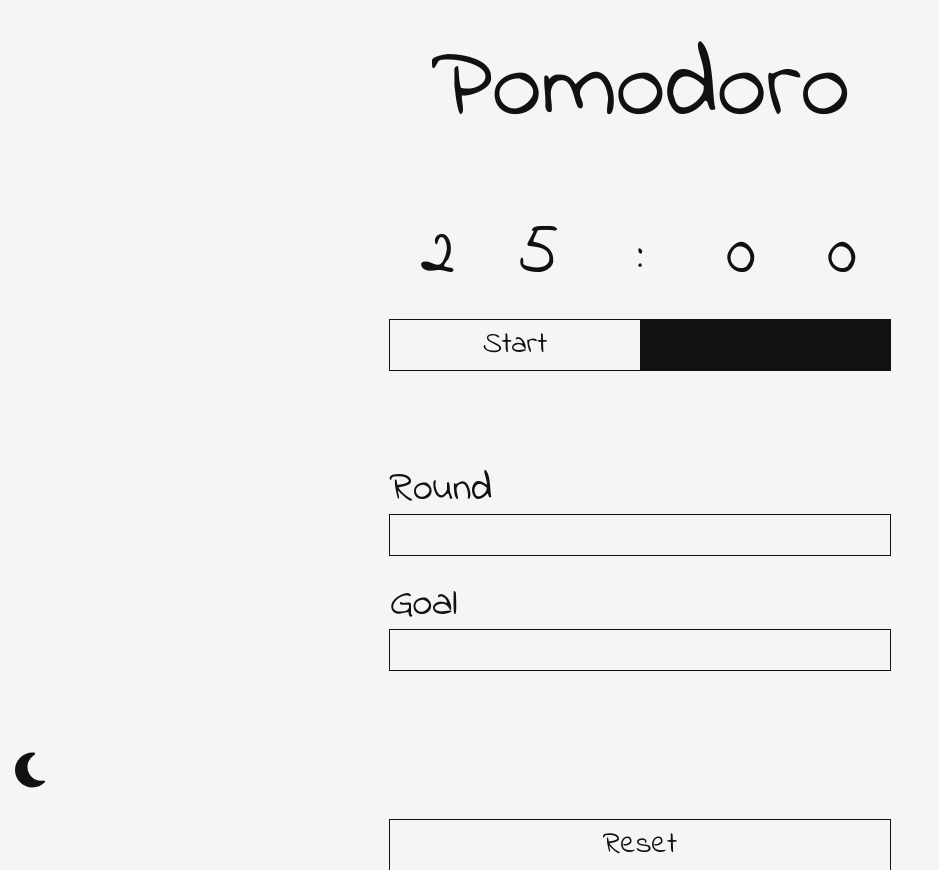
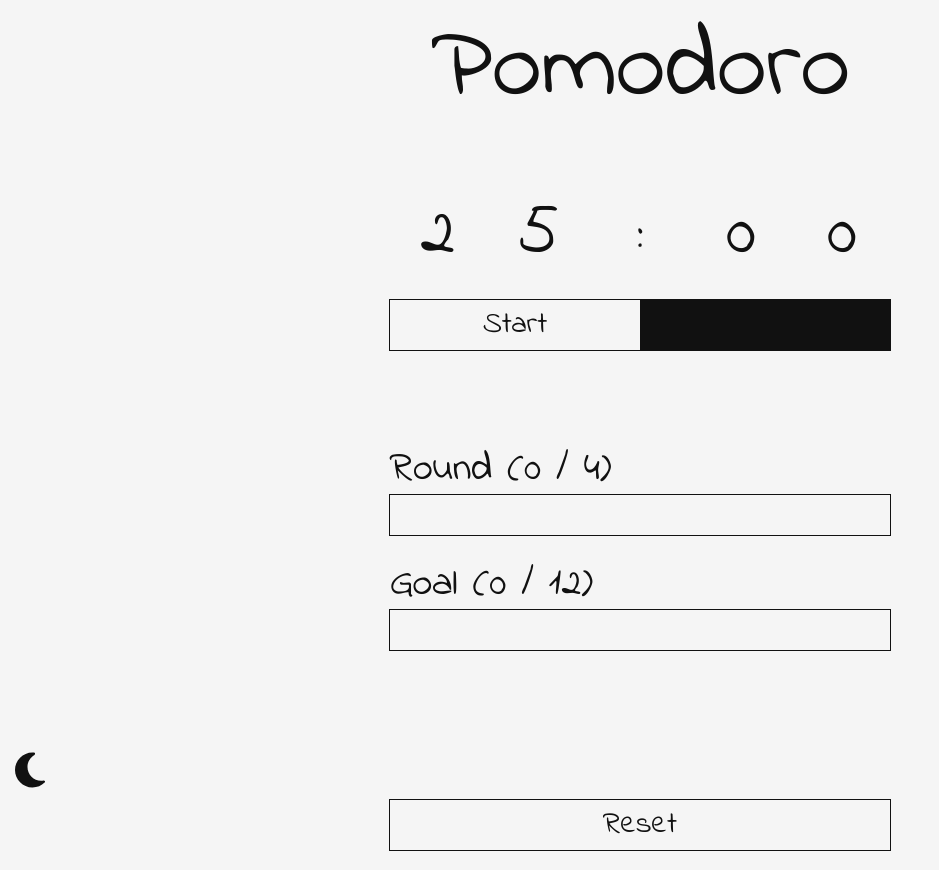
Before and after one commit to jasongoose/react-master-class, a React (Vite) app: page / in a window 1280 px wide. Shown: the whole page, without its empty margins (0-939 px from the left). Built offline with nearby package versions, Linux system fonts and the light colour scheme.

Commit message:
Round, Goal 비율 텍스트 표시

```diff
--- a/src/App.tsx
+++ b/src/App.tsx
@@ -17,13 +17,13 @@ const AppLayout = styled.div`
   flex-direction: column;
   align-items: center;
   margin: 0 auto;
+  padding: 20px 0;
 `;
 
 const Title = styled.h1`
   width: 100%;
   font-size: 100px;
   text-align: center;
-  padding-top: 40px;
 `;
 
 const ContentsLayout = styled.div`
@@ -123,12 +123,16 @@ function App() {
           />
           <VerticalSizedBox $size={100} $unit={'px'}/>
           <ProgressLayout>
-            <ProgressTitle>Round</ProgressTitle>
+            <ProgressTitle>
+              <span>{`Round (${currentRound} / ${totalRounds})`}</span>
+            </ProgressTitle>
             <Battery currentGauge={currentRound} totalGauge={totalRounds}/>
           </ProgressLayout>
           <VerticalSizedBox $size={30} $unit={'px'}/>
           <ProgressLayout>
-            <ProgressTitle>Goal</ProgressTitle>
+            <ProgressTitle>
+              <span>{`Goal (${currentGoal} / ${totalGoals})`}</span>
+            </ProgressTitle>
             <Battery currentGauge={currentGoal} totalGauge={totalGoals}/>
           </ProgressLayout>
           <VerticalSizedBox $size={150} $unit={'px'}/>
```
